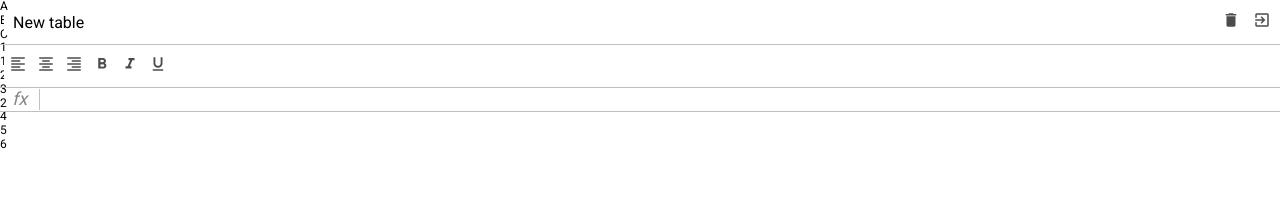
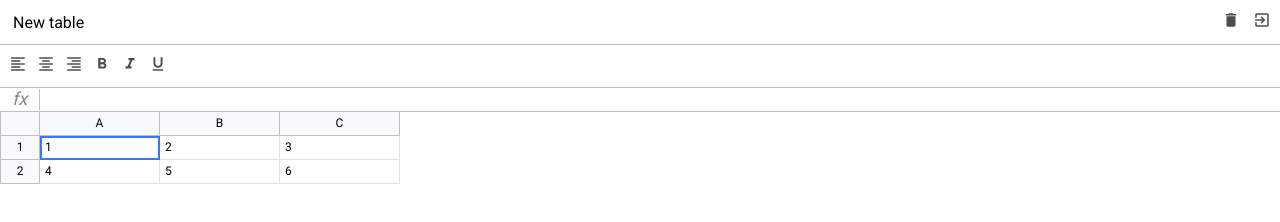
Before and after one commit to darthmorgot/javascript-training-project, a website built with webpack: page src/index.html in a window 1280 px wide. Built offline with nearby package versions, Linux system fonts and the light colour scheme.

Commit message:
added styles for the table

```diff
--- a/src/scss/table.scss
+++ b/src/scss/table.scss
@@ -2,5 +2,65 @@
 @import "mixins";
 
 .table {
+  position: absolute;
+  top: $header-height + $toolbar-height + $formula-height;
+  left: 0;
+  right: 0;
+  overflow-x: auto;
+}
 
+.row {
+  display: flex;
+  min-height: 20px;
+  height: $row-height;
+
+  &__info {
+    display: flex;
+    justify-content: center;
+    align-items: center;
+    min-width: $info-cell-width;
+    height: 100%;
+    border: 1px solid $border-color;
+    border-top: none;
+    background-color: #f8f9fa;
+  }
+
+  &__data {
+    display: flex;
+  }
 }
+
+.columns__head {
+  display: flex;
+  justify-content: center;
+  align-items: center;
+  min-width: 40px;
+  width: $cell-width;
+  height: 100%;
+  background-color: #f8f9fa;
+  border: 1px solid $border-color;
+  border-top: none;
+  border-left: none;
+}
+
+.cell {
+  min-width: 40px;
+  width: $cell-width;
+  height: 100%;
+  padding: 5px;
+  border: 1px solid #e2e3e3;
+  border-top: none;
+  border-left: none;
+  white-space: nowrap;
+  outline: none;
+
+  &:focus {
+    outline: 2px solid #1a73e8;
+    outline-offset: -2px;
+  }
+
+  &.selected {
+    outline: 2px solid #3c74ff;
+    outline-offset: -2px;
+  }
+}
```
